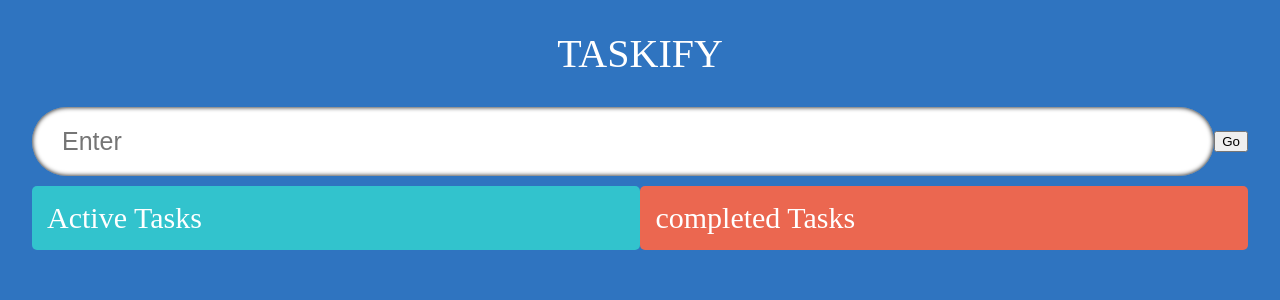
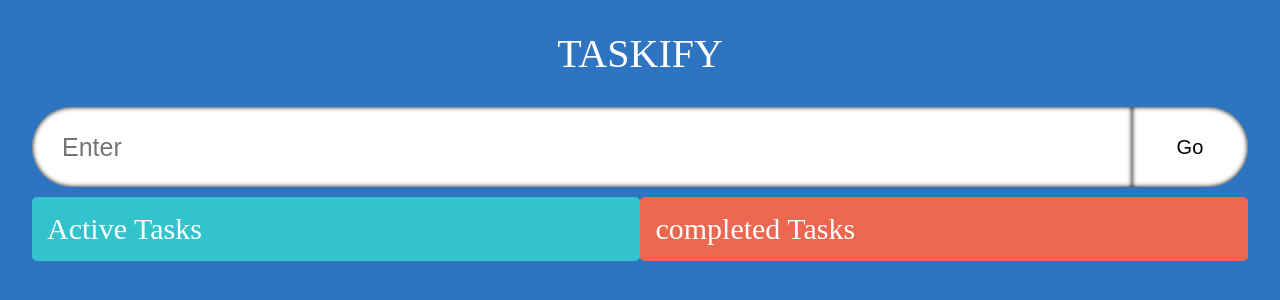
Before and after one commit to wnstjr541/typenote, a React (Create React App) app: page / in a window 1280 px wide. Shown: the top 300 px of the page. Built offline with nearby package versions, Linux system fonts and the light colour scheme; a web font is replaced by a local one.

Commit message:
디자인 수정

```diff
--- a/public/index.html
+++ b/public/index.html
@@ -10,10 +10,6 @@
       content="Web site created using create-react-app"
     />
     <!-- <link rel="apple-touch-icon" href="%PUBLIC_URL%/logo192.png" /> -->
-    <!--
-      manifest.json provides metadata used when your web app is installed on a
-      user's mobile device or desktop. See https://developers.google.com/web/fundamentals/web-app-manifest/
-    -->
     <!-- <link rel="/manifest" href="%PUBLIC_URL%/manifest.json" /> -->
     <title>typescript note</title>
   </head>
--- a/src/componets/InputFeild.css
+++ b/src/componets/InputFeild.css
@@ -5,19 +5,32 @@
     align-items: center;
 }
 
+/* 검색창 */
 .input__box {
-    width: 100%;
-    border-radius: 50px;
+    width: 90%;
+    border-radius: 50px 0 0 50px;
     padding: 20px 30px;
     font-size: 25px;
     border: none;
     transition: 0.2s;
     box-shadow: inset 0 0 5px black;
+    height: 40px;
 }
 
 .input__box:focus {
     box-shadow: 0 0 10px 1000px rgba(0, 0, 0, 0.5);
     outline: none;
+}
+
+/* 검색 버튼 */
+.input__submit{
+    width: 10%;
+    height: 80px;
+    border: none;
+    background: #fff;
+    box-shadow: inset 0 0 5px black;
+    border-radius:  0 50px 50px 0;
+    font-size: 20px;
 }
 
 .input_submit {
```
